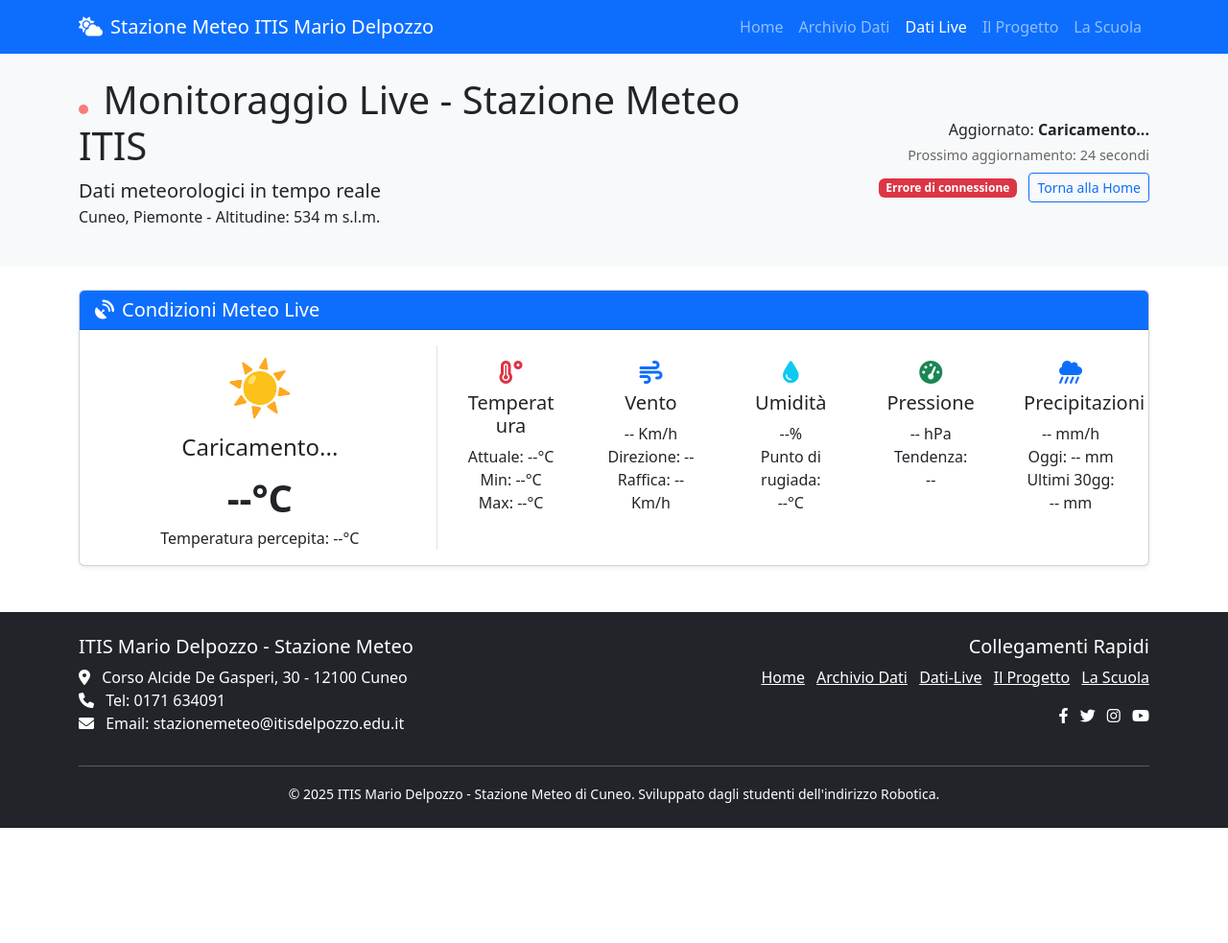
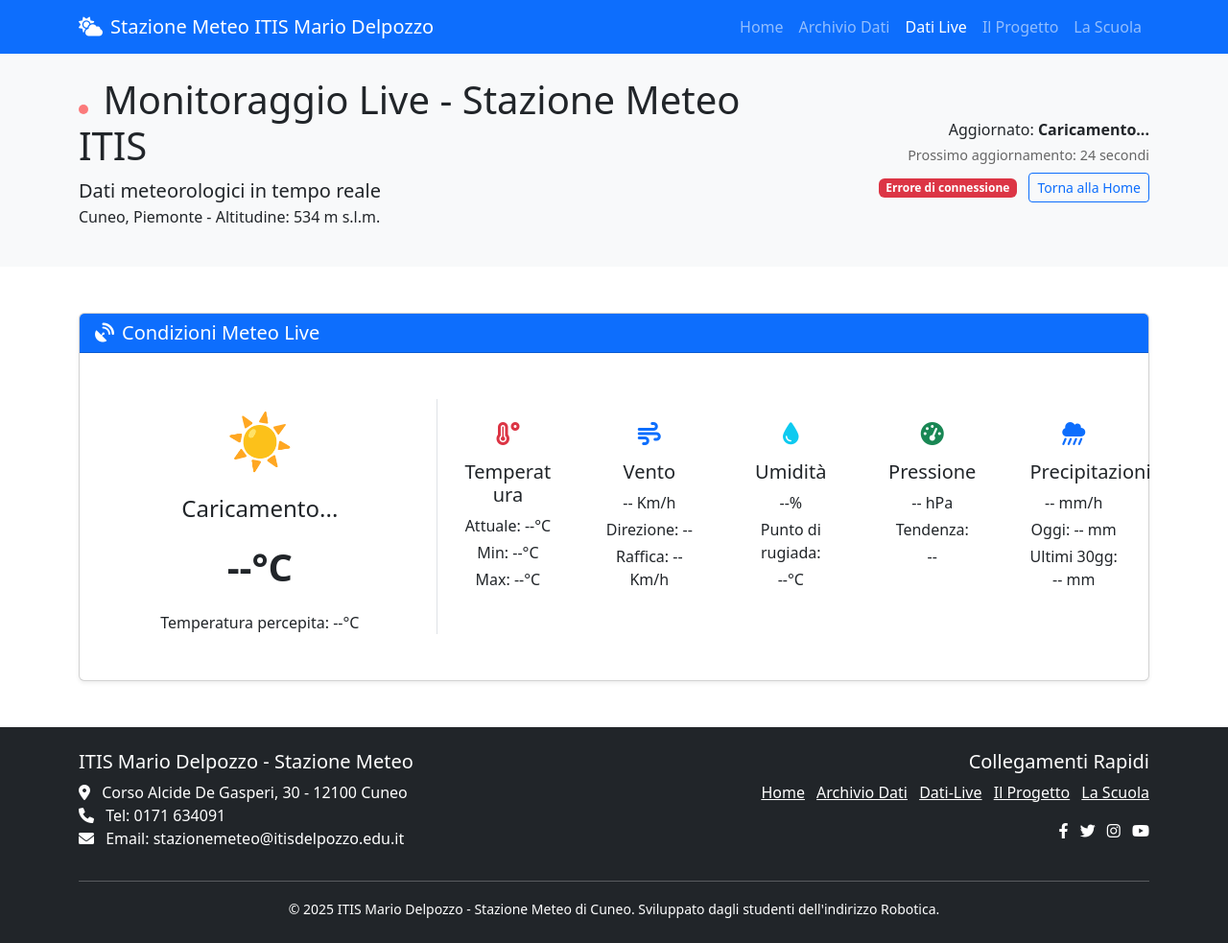
Before and after one commit to itisAE/Stazione-meteo, a Flask app: page /dati_live in a window 1280 px wide. Shown: the whole page at 96% size. Before the commit the page ends 863 px from the top, so only its background shows below. Run offline with Flask 3, Linux system fonts and the light colour scheme; data that the repository does not hold is empty; some libraries are stand-ins or nearby versions.

Commit message:
html modified

```diff
--- a/templates/archivio-dati.html
+++ b/templates/archivio-dati.html
@@ -1,7 +1,6 @@
 <!DOCTYPE html>
 <!--
-Per ridurre i tempi di sviluppo del codice ci siamo affidati a Claude 3.0 per la generazione della struttura di base del sito e del CSS (utilizzando Bootstrap 5.3).
-Abbiamo poi personalizzato il tutto per adattarlo alle nostre esigenze.
+Per ridurre i tempi di sviluppo del codice ci siamo affidati a Claude AI per la generazione della struttura di base del sito e del CSS (utilizzando Bootstrap).
 -->
 <html lang="it">
 <head>
--- a/templates/dati_live.html
+++ b/templates/dati_live.html
@@ -1,6 +1,6 @@
 <!DOCTYPE html>
 <!--
-Per ridurre i tempi di sviluppo del codice ci siamo affidati a Claude 3.0 per la generazione della struttura di base del sito e del CSS (utilizzando Bootstrap 5.3).
+Per ridurre i tempi di sviluppo del codice ci siamo affidati a Claude AI per la generazione della struttura di base del sito e del CSS (utilizzando Bootstrap).
 Abbiamo poi personalizzato il tutto per adattarlo alle nostre esigenze.
 -->
 <html lang="it">
@@ -13,6 +13,27 @@
     <!-- Font Awesome -->
     <link href="https://cdnjs.cloudflare.com/ajax/libs/font-awesome/6.0.0/css/all.min.css" rel="stylesheet">
     <style>
+        /* LAYOUT FISSO CON FOOTER IN FONDO */
+        html, body {
+            height: 100%;
+        }
+
+        body {
+            display: flex;
+            flex-direction: column;
+        }
+
+        .main-content {
+            flex: 1;
+            display: flex;
+            flex-direction: column;
+        }
+
+        .content-wrapper {
+            flex: 1;
+        }
+
+        /* STILI ESISTENTI */
         .weather-icon {
             font-size: 3.5rem;
         }
@@ -66,6 +87,7 @@
     </style>
 </head>
 <body>
+    <div class="main-content">
         <!-- Navbar -->
         <nav class="navbar navbar-expand-lg navbar-dark bg-school">
             <div class="container">
@@ -98,6 +120,7 @@
             </div>
         </nav>
 
+        <div class="content-wrapper">
             <!-- Header con info stazione -->
             <div class="bg-light py-4">
                 <div class="container">
@@ -125,72 +148,72 @@
             </div>
 
             <!-- Dati attuali -->
-    <div class="container my-4">
-        <div class="card mb-4 shadow-sm">
+            <div class="container my-5">
+                <div class="card shadow-sm">
                     <div class="card-header bg-primary text-white d-flex justify-content-between align-items-center">
                         <h2 class="h5 mb-0"><i class="fas fa-satellite-dish me-2"></i>Condizioni Meteo Live</h2>
                     </div>
-            <div class="card-body">
+                    <div class="card-body py-5">
                         <div class="row">
                             <div class="col-md-4 text-center border-end">
-                        <div class="weather-icon mb-2" id="weather-icon">☀️</div>
-                        <div class="h4" id="weather-condition">Caricamento...</div>
-                        <div class="temp-display" id="current-temp">--°C</div>
+                                <div class="weather-icon mb-3" id="weather-icon">☀️</div>
+                                <div class="h4 mb-3" id="weather-condition">Caricamento...</div>
+                                <div class="temp-display mb-3" id="current-temp">--°C</div>
                                 <div>Temperatura percepita: <span id="feels-like">--°C</span></div>
                             </div>
                             <div class="col-md-8">
-                        <div class="row row-cols-2 row-cols-lg-5 g-3 text-center">
+                                <div class="row row-cols-2 row-cols-lg-5 g-4 text-center">
                                     <div class="col">
                                         <div class="card h-100 border-0">
-                                    <div class="card-body">
-                                        <i class="fas fa-temperature-high text-danger mb-2" style="font-size: 1.5rem;"></i>
+                                            <div class="card-body py-4">
+                                                <i class="fas fa-temperature-high text-danger mb-3" style="font-size: 1.5rem;"></i>
                                                 <h5 class="card-title">Temperatura</h5>
-                                        <p class="card-text mb-0">Attuale: <span id="live-temp">--°C</span></p>
-                                        <p class="card-text mb-0">Min: <span id="min-temp">--°C</span></p>
+                                                <p class="card-text mb-1">Attuale: <span id="live-temp">--°C</span></p>
+                                                <p class="card-text mb-1">Min: <span id="min-temp">--°C</span></p>
                                                 <p class="card-text">Max: <span id="max-temp">--°C</span></p>
                                             </div>
                                         </div>
                                     </div>
                                     <div class="col">
                                         <div class="card h-100 border-0">
-                                    <div class="card-body">
-                                        <i class="fas fa-wind text-primary mb-2" style="font-size: 1.5rem;"></i>
+                                            <div class="card-body py-4">
+                                                <i class="fas fa-wind text-primary mb-3" style="font-size: 1.5rem;"></i>
                                                 <h5 class="card-title">Vento</h5>
-                                        <p class="card-text mb-0"><span id="wind-speed">-- Km/h</span></p>
-                                        <p class="card-text mb-0">Direzione: <span id="wind-dir">--</span></p>
+                                                <p class="card-text mb-1"><span id="wind-speed">-- Km/h</span></p>
+                                                <p class="card-text mb-1">Direzione: <span id="wind-dir">--</span></p>
                                                 <p class="card-text">Raffica: <span id="wind-gust">-- Km/h</span></p>
                                             </div>
                                         </div>
                                     </div>
                                     <div class="col">
                                         <div class="card h-100 border-0">
-                                    <div class="card-body">
-                                        <i class="fas fa-tint text-info mb-2" style="font-size: 1.5rem;"></i>
+                                            <div class="card-body py-4">
+                                                <i class="fas fa-tint text-info mb-3" style="font-size: 1.5rem;"></i>
                                                 <h5 class="card-title">Umidità</h5>
-                                        <p class="card-text mb-0"><span id="humidity">--%</span></p>
-                                        <p class="card-text mb-0">Punto di rugiada:</p>
+                                                <p class="card-text mb-1"><span id="humidity">--%</span></p>
+                                                <p class="card-text mb-1">Punto di rugiada:</p>
                                                 <p class="card-text"><span id="dew-point">--°C</span></p>
                                             </div>
                                         </div>
                                     </div>
                                     <div class="col">
                                         <div class="card h-100 border-0">
-                                    <div class="card-body">
-                                        <i class="fas fa-tachometer-alt text-success mb-2" style="font-size: 1.5rem;"></i>
+                                            <div class="card-body py-4">
+                                                <i class="fas fa-tachometer-alt text-success mb-3" style="font-size: 1.5rem;"></i>
                                                 <h5 class="card-title">Pressione</h5>
-                                        <p class="card-text mb-0"><span id="pressure">-- hPa</span></p>
-                                        <p class="card-text mb-0">Tendenza:</p>
+                                                <p class="card-text mb-1"><span id="pressure">-- hPa</span></p>
+                                                <p class="card-text mb-1">Tendenza:</p>
                                                 <p class="card-text"><span id="pressure-trend">--</span></p>
                                             </div>
                                         </div>
                                     </div>
                                     <div class="col">
                                         <div class="card h-100 border-0">
-                                    <div class="card-body">
-                                        <i class="fas fa-cloud-showers-heavy text-primary mb-2" style="font-size: 1.5rem;"></i>
+                                            <div class="card-body py-4">
+                                                <i class="fas fa-cloud-showers-heavy text-primary mb-3" style="font-size: 1.5rem;"></i>
                                                 <h5 class="card-title no-wrap">Precipitazioni</h5>
-                                        <p class="card-text mb-0"><span id="rain-rate">-- mm/h</span></p>
-                                        <p class="card-text mb-0">Oggi: <span id="day-rain">-- mm</span></p>
+                                                <p class="card-text mb-1"><span id="rain-rate">-- mm/h</span></p>
+                                                <p class="card-text mb-1">Oggi: <span id="day-rain">-- mm</span></p>
                                                 <p class="card-text">Ultimi 30gg: <span id="month-rain">-- mm</span></p>
                                             </div>
                                         </div>
@@ -201,11 +224,11 @@
                     </div>
                 </div>
             </div>
-
-
+        </div>
+    </div>
 
     <!-- Footer -->
-    <footer class="bg-dark text-white py-4 mt-5">
+    <footer class="bg-dark text-white py-4">
         <div class="container">
             <div class="row">
                 <div class="col-md-6">
@@ -362,3 +385,4 @@
 });
 </script>
 </body>
+</html>
--- a/templates/index.html
+++ b/templates/index.html
@@ -1,6 +1,6 @@
 <!DOCTYPE html>
 <!--
-Per ridurre i tempi di sviluppo del codice ci siamo affidati a Claude 3.0 per la generazione della struttura di base del sito e del CSS (utilizzando Bootstrap 5.3).
+Per ridurre i tempi di sviluppo del codice ci siamo affidati a Claude AI per la generazione della struttura di base del sito e del CSS (utilizzando Bootstrap).
 Abbiamo poi personalizzato il tutto per adattarlo alle nostre esigenze.
 -->
 <html lang="it">
```
Also changed, not shown: templates/progetto.html (+9 -33 lines). Lines whose indentation alone changed are shown as unchanged.
